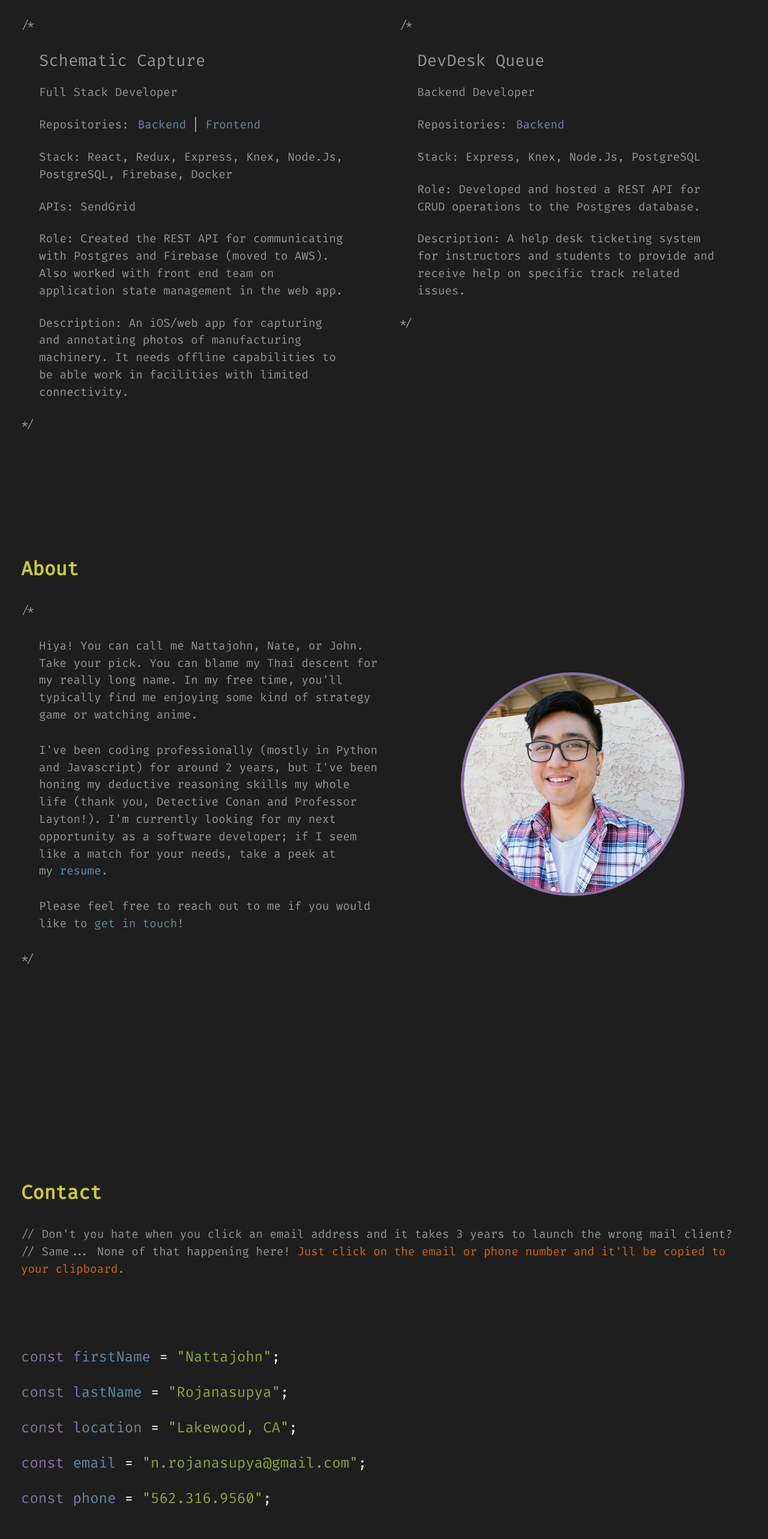
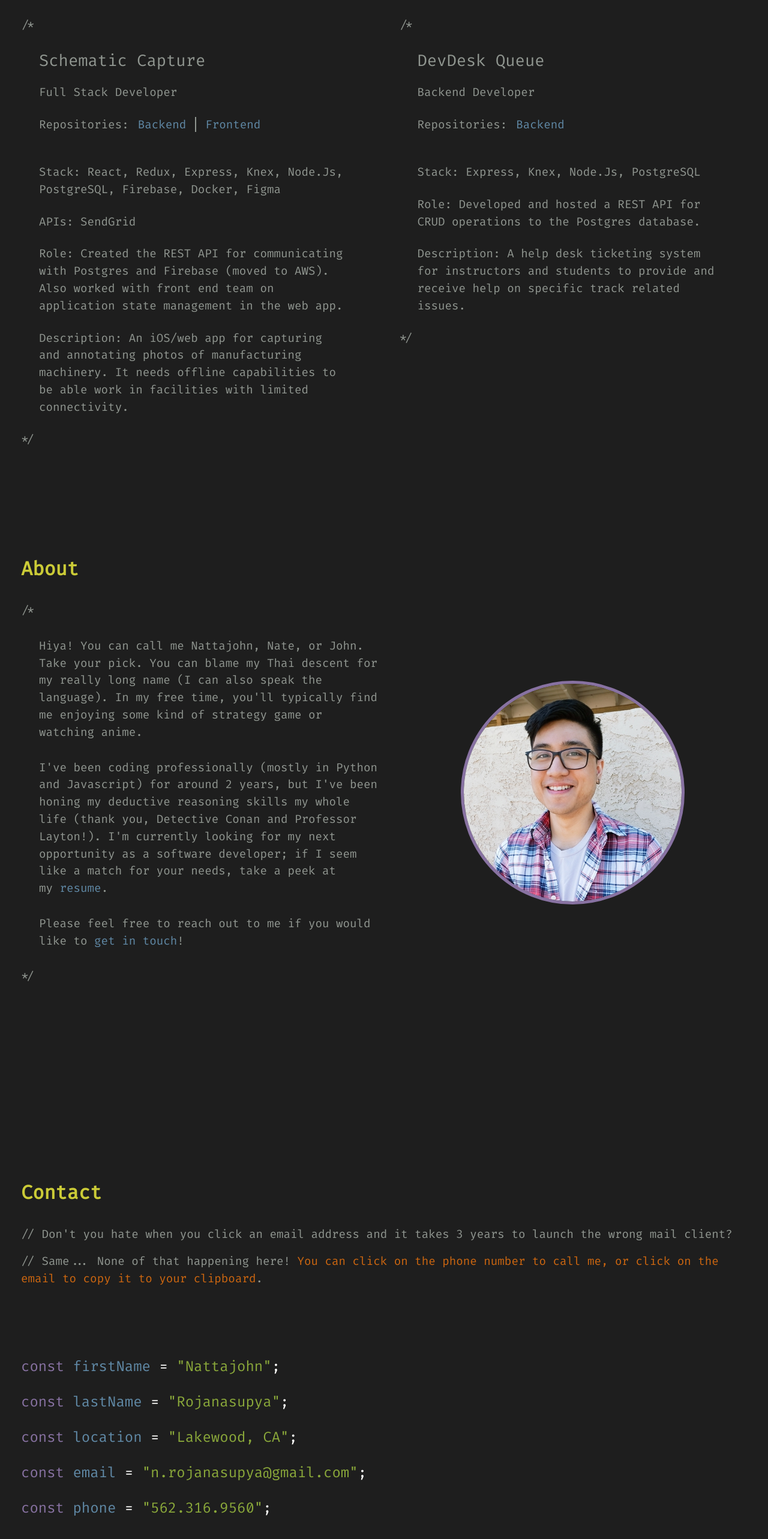
Before and after one commit to nattroj/my-site, a React (Create React App) app: page / in a window 1280 px wide. Shown: the part 1228-3794 px from the top of the page at 60% size. Built offline with nearby package versions, Linux system fonts and the light colour scheme.

Commit message:
adds mobile responsiveness

```diff
--- a/src/components/About/About.js
+++ b/src/components/About/About.js
@@ -20,6 +20,12 @@ const AboutContainer = styled('div')`
             text-decoration: underline;
         }
     }
+
+    @media screen and (max-width: 800px) {
+        flex-direction: column-reverse;
+        flex-wrap: wrap;
+    }
+
 `
 
 const ImageContainer = styled('div')`
@@ -33,10 +39,21 @@ const ImageContainer = styled('div')`
         height: 100%;
         width: 100%;
     }
+
+    @media screen and (max-width: 800px) {
+        margin-left: 0;;
+        height: 50%;
+        width: 50%;
+    }
+
 `
 
 const AboutText = styled('div')`
     width: 50%;
+
+    @media screen and (max-width: 800px) {
+        width: 100%;
+    }
 `
 
 const GetInTouchLink = styled(StyledSrollLink)`
@@ -57,7 +74,7 @@ const About = () => {
                     <Comment>{'/*'}</Comment>
                     <InnerComment>
                         Hiya! You can call me Nattajohn, Nate, or John. Take your pick.
-                        You can blame my Thai descent for my really long name.
+                        You can blame my Thai descent for my really long name (I can also speak the language).
                         In my free time, you'll typically find me enjoying some kind of strategy game or watching anime.
                     </InnerComment>
                     <InnerComment>
--- a/src/components/Contact/Contact.js
+++ b/src/components/Contact/Contact.js
@@ -27,6 +27,10 @@ const ContactTextContainer = styled('address')`
 
     div {
         margin-bottom: 35px;
+    }
+
+    @media screen and (max-width: 800px) {
+        font-size: 1rem;
     }
 `
 
@@ -98,12 +102,13 @@ const Contact = () => {
     }, [showToast, setShowToast]);
 
     return (
-        <Section id='contact' height='70vh'>
+        <Section id='contact'>
             <SectionTitle>Contact</SectionTitle>
             <Comment>{"// Don't you hate when you click an email address and it takes 3 years to launch the wrong mail client?"}</Comment>
+            <br />
             <Comment>
                 {"// Same... None of that happening here! "}
-                <Instructions>Just click on the email or phone number and it'll be copied to your clipboard</Instructions>
+                <Instructions>You can click on the phone number to call me, or click on the email to copy it to your clipboard</Instructions>
                 .
             </Comment>
             <ContactTextContainer>
@@ -139,7 +144,7 @@ const Contact = () => {
                     <span className='const'>const&nbsp;</span>
                     <span className='var_name'>phone&nbsp;</span>
                     <span className='special_char'>=&nbsp;</span>
-                    <ContactText className='string' onClick={() => copyText(phone)}>"{phone}"</ContactText>
+                    <a href='tel:5623169560' className='string' onClick={() => copyText(phone)}>"{phone}"</a>
                     <span className='special_char'>;</span>
                 </div>
                 {showToast && <Snackbar>{toastText}</Snackbar>}
--- a/src/components/Navigation/Navbar.js
+++ b/src/components/Navigation/Navbar.js
@@ -5,11 +5,11 @@ import { backgrounds, fonts } from '../../util/colors';
 
 const StyledHeader = styled('header')`
     position: fixed;
+    display: flex;
     top: 0;
     left: 0;
     font-weight: bold;
     background-color: ${backgrounds.light};
-    display: flex;
     width: 100%;
     justify-content: space-between;
 `
@@ -35,8 +35,15 @@ const SocialContainer = styled('div')`
         .fa-linkedin {
             color: ${fonts.light};
         }
+
+        @media screen and (max-width: 800px) {
+            margin: 0 10px;
+        }
     }
 
+    @media screen and (max-width: 800px) {
+        margin-right: 0px;
+    }
 
 `
 
--- a/src/components/Projects/Project.js
+++ b/src/components/Projects/Project.js
@@ -9,15 +9,35 @@ const ProjectContainer = styled('div')`
     margin-top: 35px;
     width: 45%;
 
+    @media screen and (max-width: 800px) {
+        width: 100%;
+    }
+
     .project_name {
         font-size: 1.7rem;
+    }
+
+    .repositories {
+        display: flex;
+
+        @media screen and (max-width: 800px) {
+            flex-direction: column;
+        }
     }
 
     .link {
         color: ${fonts.blue};
         border-right: 2px solid ${fonts.faded};
+
         margin-left: 15px;
+
         padding-right: 15px;
+
+        @media screen and (max-width: 800px) {
+            &:first-of-type {
+                margin-left: 0px;
+            }
+        }
 
         &:last-child {
             border-right: none;
@@ -31,6 +51,7 @@ const ProjectContainer = styled('div')`
     div {
         margin-bottom: 25px;
     }
+
 `;
 
 const Project = props => {
@@ -40,13 +61,15 @@ const Project = props => {
             <InnerComment>
                 <div className='project_name'>{props.name}</div>
                 <div className='job_title'>{props.title}</div>
-                <div>
-                    Repositories:
-                    {
-                        props.links.map(link => (
+                <div className='repositories'>
+                    <span>Repositories:</span>
+                    <div className='repo_links'>
+                        {
+                            props.links.map(link => (
                                 <a key={link.location} className='link' href={link.location} target='_blank' rel='noopener noreferrer'>{link.name}</a>
-                        ))
-                    }
+                            ))
+                        }
+                    </div>
                 </div>
 
                 <div >Stack: {props.stack.join(', ')}</div>
--- a/src/components/Projects/Projects.js
+++ b/src/components/Projects/Projects.js
@@ -11,6 +11,10 @@ import projectData from './projectData';
 const ProjectsContainer = styled('div')`
     display: flex;
     justify-content: space-between;
+
+    @media screen and (max-width: 800px) {
+        flex-wrap: wrap;
+    }
 `
 
 
--- a/src/components/Projects/projectData.js
+++ b/src/components/Projects/projectData.js
@@ -1,7 +1,7 @@
 export default [
     {
         name: 'Schematic Capture',
-        stack: ['React', 'Redux', 'Express','Knex', 'Node.Js', 'PostgreSQL', 'Firebase', 'Docker'],
+        stack: ['React', 'Redux', 'Express','Knex', 'Node.Js', 'PostgreSQL', 'Firebase', 'Docker', 'Figma'],
         APIs: ['SendGrid'],
         links: [
             {
--- a/src/components/Styled/Containers.js
+++ b/src/components/Styled/Containers.js
@@ -11,4 +11,8 @@ export const Section = styled('section')`
     margin-bottom: 20vh;
     padding-top: 10vh;
     height: ${({ height }) => height || '100vh'};
+
+    @media screen and (max-width: 800px) {
+        height: 100%;
+    }
 `
--- a/src/components/Styled/Link.js
+++ b/src/components/Styled/Link.js
@@ -19,4 +19,8 @@ export const NavLink = styled(StyledSrollLink) `
     &:hover {
         background-color: ${backgrounds.lightest};
     }
+
+    @media screen and (max-width: 800px) {
+        padding: 10px;
+    }
 `
--- a/src/components/Styled/Titles.js
+++ b/src/components/Styled/Titles.js
@@ -10,4 +10,8 @@ export const SectionTitle = styled('h2')`
     &::selection {
         background-color: ${backgrounds.lightest};
     }
+
+    @media screen and (max-width: 800px) {
+        text-align: center;
+    }
 `
```
